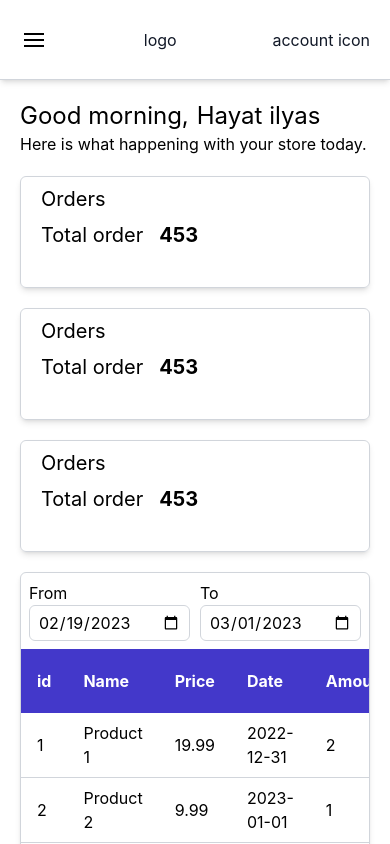
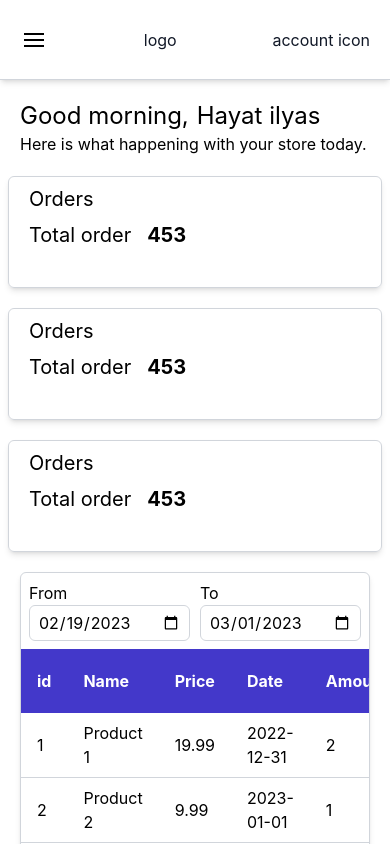
Before and after one commit to Hayat4144/Dashboard, a React (Vite) app: page / in a window 390 px wide. Shown: the top 844 px of the page. Built offline with nearby package versions, Linux system fonts and the light colour scheme.

Commit message:
added margin

```diff
--- a/src/Components/Cards.jsx
+++ b/src/Components/Cards.jsx
@@ -4,7 +4,7 @@
     return (
         <Fragment>
             <div className='card_container grid grid-cols-1 md:grid-cols-2
-         lg:grid-cols-3 gap-5 my-5 mx-5 md:mx-10'>
+         lg:grid-cols-3 gap-5 my-5 mx-2 md:mx-5 lg:mx-10'>
                 {
                     [1, 2, 3].map((cards, index) => (
                         <div key={index} className='cards border  dark:bg-gray-800 dark:border-none  shadow-md h-28 px-5 py-2
```
